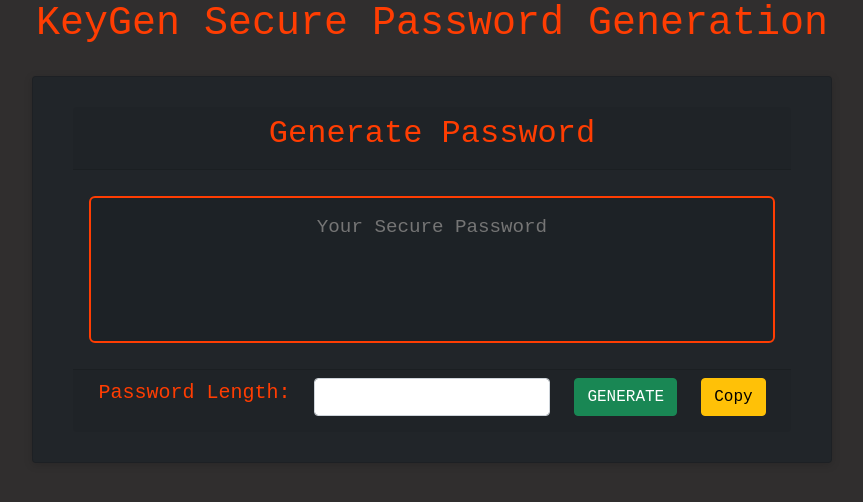
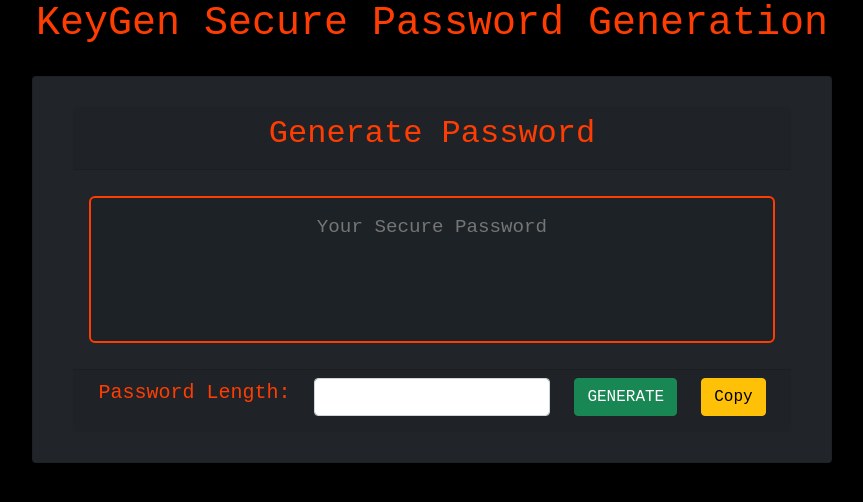
Before and after one commit to puentebravo/KeyGen-2.0, a React (Create React App) app in the folder Client/: page / in a window 1280 px wide. Shown: the top 502 px of the page, without its empty margins (208-1071 px from the left). Built offline with nearby package versions, Linux system fonts and the light colour scheme.

Commit message:
Changed view height to cover entire viewport

```diff
--- a/Client/src/App.css
+++ b/Client/src/App.css
@@ -1,5 +1,6 @@
 #root, html {
-  background-color: rgb(48, 46, 46);
+  background-color: rgb(0, 0, 0);
   color: white;
+  height: 100vh;
   /* margin-bottom: 60px; */
 }
```
